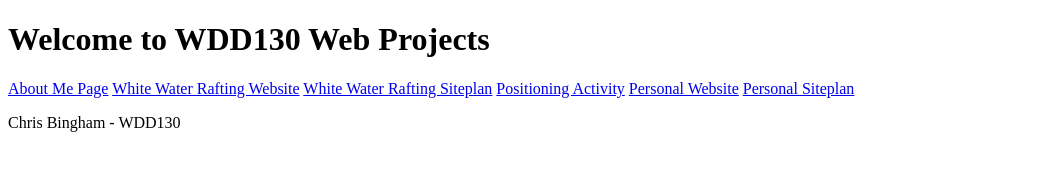
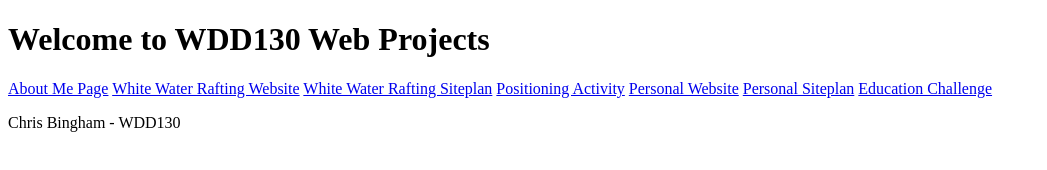
Before and after one commit to ChrisBinghambyui/wdd130, a plain HTML site: page index.html in a window 1280 px wide. Shown: the whole page, without its empty margins (0-1047 px from the left). Drawn offline with Linux system fonts and the light colour scheme.

Commit message:
add edu challenge to page

```diff
--- a/index.html
+++ b/index.html
@@ -14,6 +14,7 @@
   <a href="positioning.html">Positioning Activity</a>
   <a href="#">Personal Website</a>
   <a href="#">Personal Siteplan</a>
+  <a href="education challenge/index.html">Education Challenge</a>
 </nav>
 <p>Chris Bingham - WDD130</p>
 </body>
```
